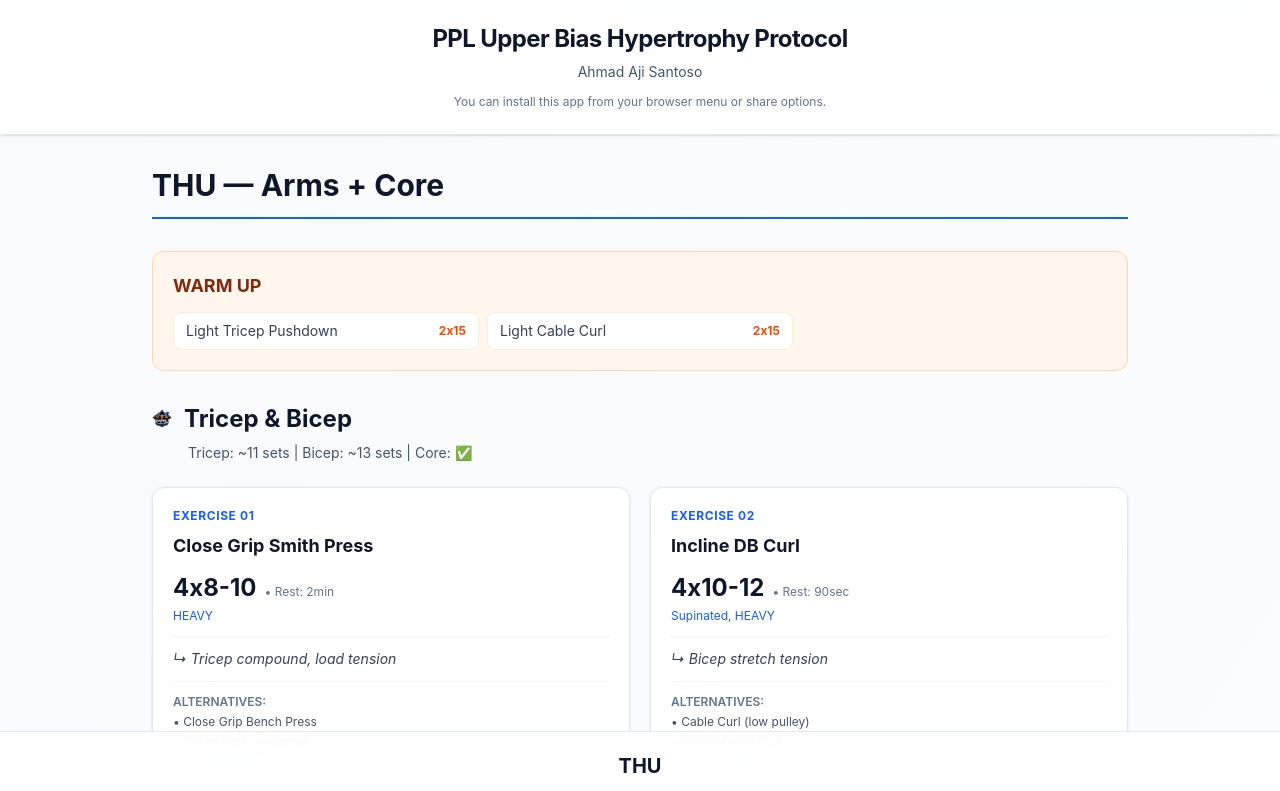
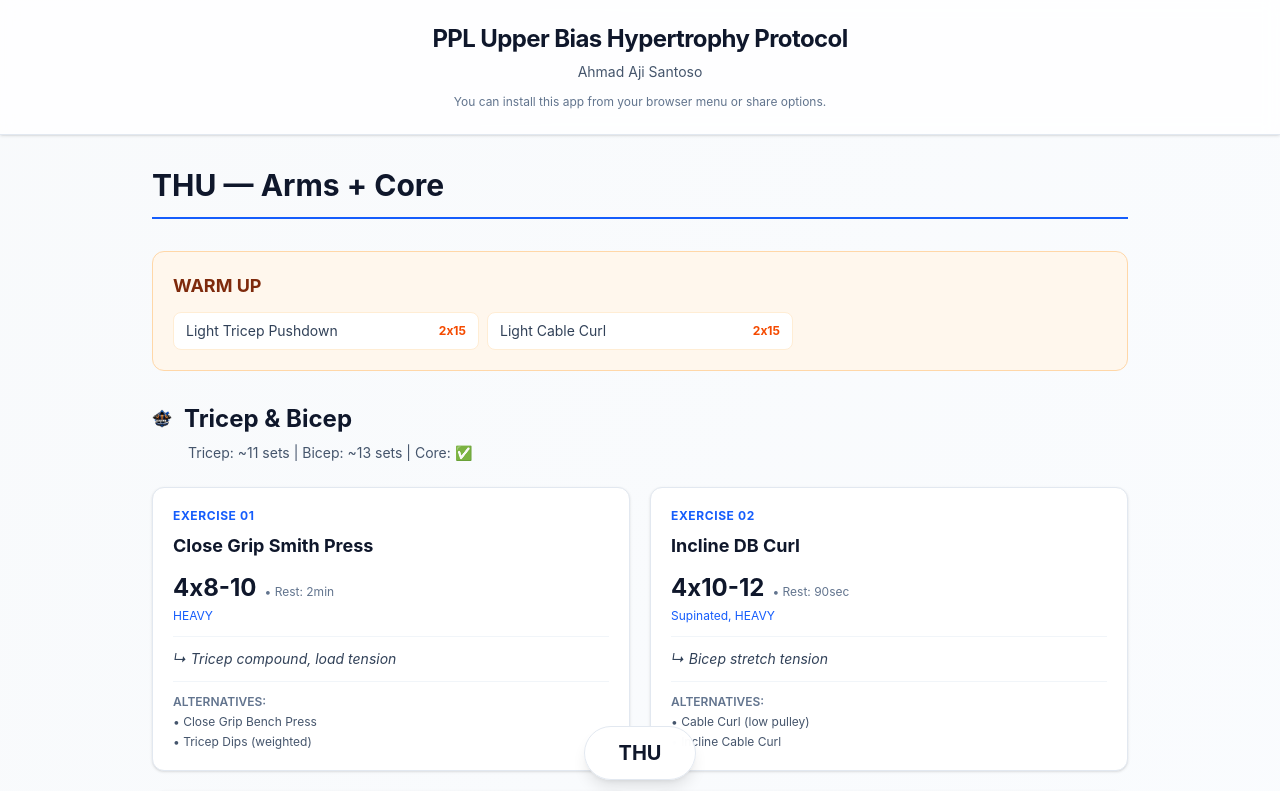
Before and after one commit to santoadji21/santoadji21-gym-split, a React (Vite) app: page / in a window 1280 px wide. Shown: the top 791 px of the page. Built offline with nearby package versions, Linux system fonts and the light colour scheme.

Commit message:
fix: change to overlay button

```diff
--- a/src/app/App.tsx
+++ b/src/app/App.tsx
@@ -383,21 +383,14 @@ export default function App() {
         )}
       </main>
 
-      {/* Bottom Navigation - Prev/Next */}
-      <nav className="fixed bottom-0 left-0 right-0 bg-white/90 backdrop-blur-md border-t border-slate-200 shadow-lg z-50">
-        <div className="max-w-5xl mx-auto px-4 py-3">
-          <div className="flex items-center justify-center">
-            <div className="text-center">
-              <button
-                onClick={() => setIsDayMenuOpen((open) => !open)}
-                className="inline-flex items-center gap-2 rounded-full px-3 py-2 transition-colors hover:bg-slate-100"
-              >
-                <span className="text-xl font-bold text-slate-900">{selectedDay}</span>
-              </button>
-            </div>
-          </div>
-        </div>
-      </nav>
+      <div className="fixed inset-x-0 bottom-5 z-50 flex justify-center px-6">
+        <button
+          onClick={() => setIsDayMenuOpen((open) => !open)}
+          className="inline-flex min-w-28 items-center justify-center rounded-full border border-slate-200 bg-white/92 px-6 py-3 text-xl font-bold text-slate-900 shadow-lg backdrop-blur-md transition-all hover:scale-[1.02] hover:bg-white"
+        >
+          {selectedDay}
+        </button>
+      </div>
 
       {isDayMenuOpen && (
         <div className="fixed inset-0 z-[70]">
```
